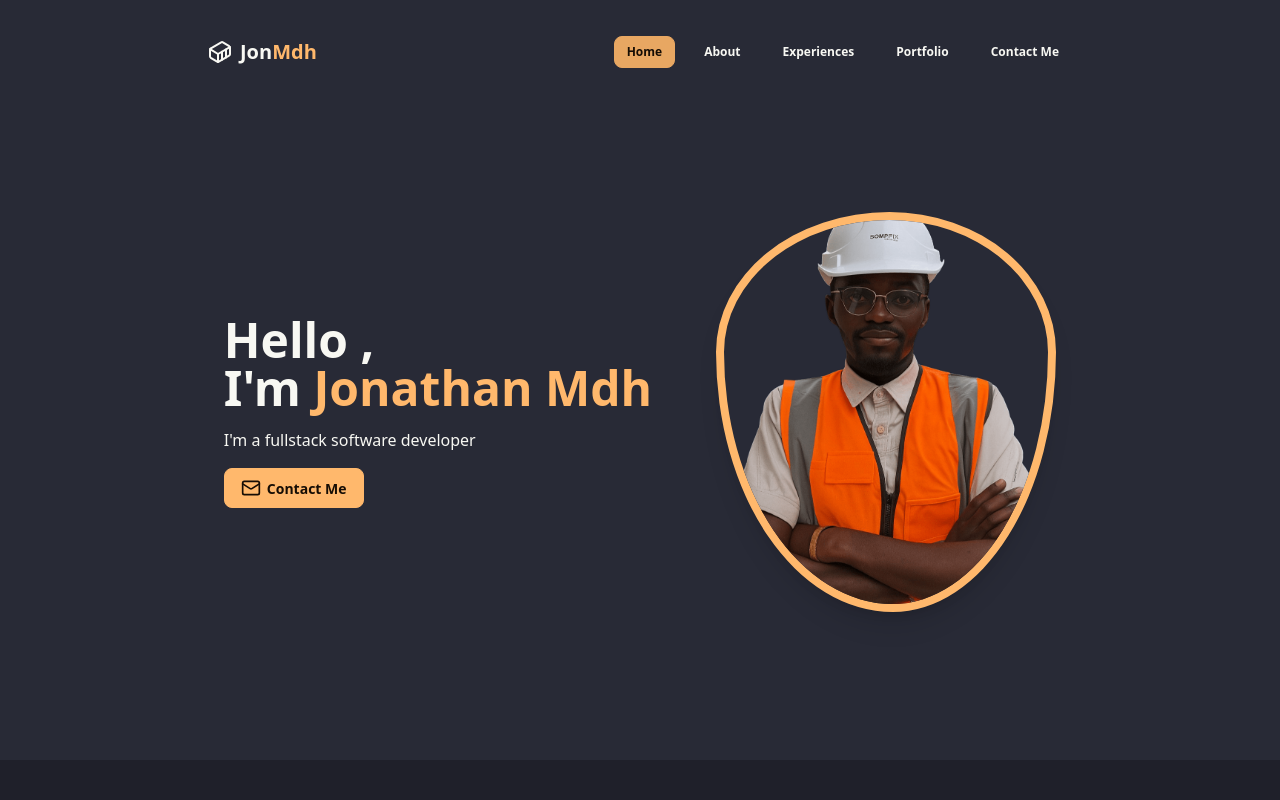
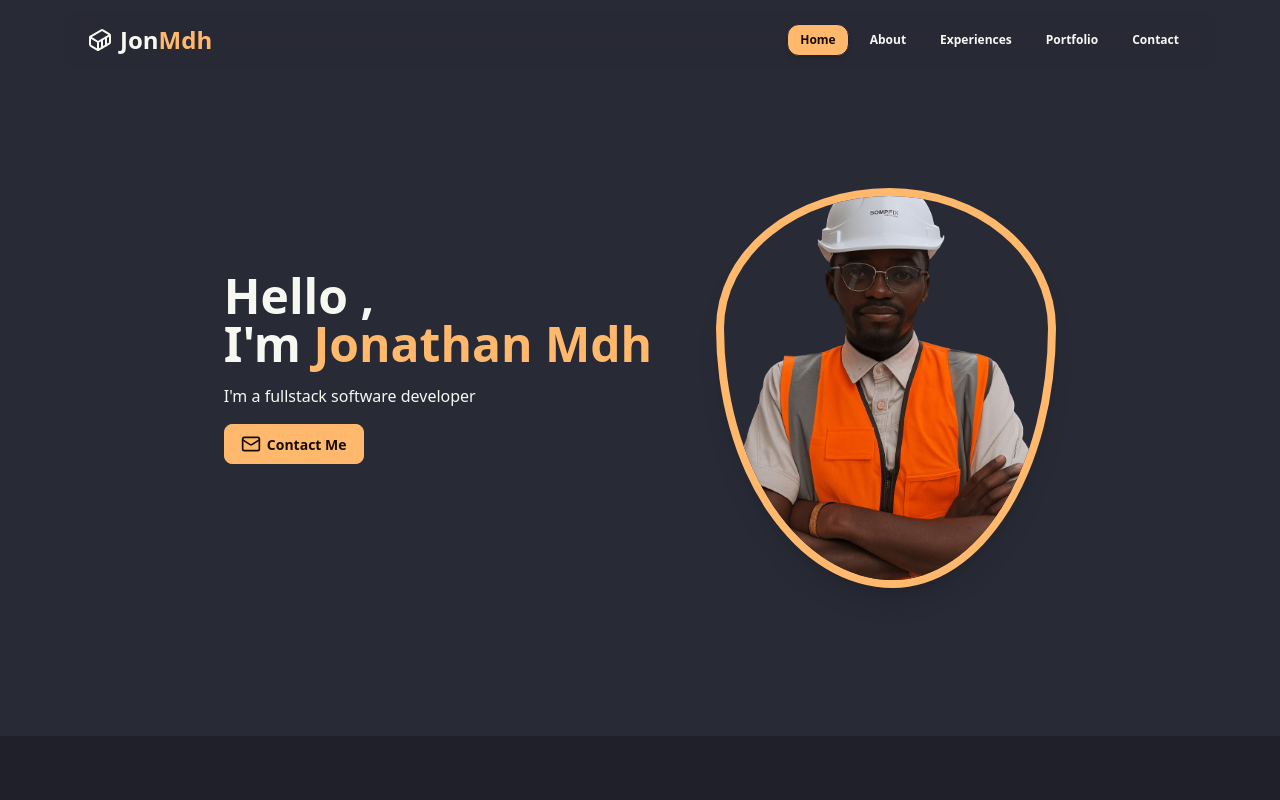
Before and after one commit to ZillaJo/portfolio-react, a React (Vite) app: page / in a window 1280 px wide. Shown: the top 800 px of the page. Built offline with nearby package versions, Linux system fonts and the light colour scheme.

Commit message:
full portfolio site

```diff
--- a/package.json
+++ b/package.json
@@ -14,7 +14,8 @@
     "framer-motion": "^12.29.0",
     "lucide-react": "^0.562.0",
     "react": "^19.2.0",
-    "react-dom": "^19.2.0"
+    "react-dom": "^19.2.0",
+    "react-router-dom": "^7.12.0"
   },
   "devDependencies": {
     "@eslint/js": "^9.39.1",
--- a/src/App.tsx
+++ b/src/App.tsx
@@ -4,6 +4,7 @@ import Home from "./components/Home";
 import Navbar from "./components/Navbar";
 import Portfolio from "./components/Portfolio";
 import Contact from "./components/Contact";
+import Footer from "./components/Footer";
 
 export default function App() {
   return (
@@ -18,6 +19,9 @@ export default function App() {
         <Portfolio />
       </div>
       <Contact />
+      <div className="p-5 md:px-[15%]">
+        <Footer />
+      </div>
     </div>
   );
 }
--- a/src/components/About.tsx
+++ b/src/components/About.tsx
@@ -31,7 +31,7 @@ const aboutSection = [
 
 const About = () => {
   return (
-    <div className="bg-base-300 p-10 mb-10 md:mb-0">
+    <div className="bg-base-300 p-10 mb-10 md:mb-0" id="about">
       <Title title="About Me" />
       <div className=" flex justify-center items-center gap-10 flex-col md:flex-row">
         <div className="hidden md:block mr-10 md:w-1/3">
--- a/src/components/Contact.tsx
+++ b/src/components/Contact.tsx
@@ -3,7 +3,7 @@ import Title from "./Title";
 
 const Contact: React.FC = () => {
   return (
-    <div className="bg-base-300 py-16 px-4">
+    <div className="bg-base-300 py-16 px-4" id="contact">
       <div className="max-w-6xl mx-auto">
         {/* Header */}
         <div className="text-center mb-14">
@@ -116,7 +116,7 @@ const Contact: React.FC = () => {
 
               <button
                 type="submit"
-                className="w-full flex items-center justify-center shadow-2xl gap-2 bg-accent text-white font-semibold py-3 rounded-xl hover:bg-accent-focus transition"
+                className="w-full flex items-center justify-center shadow-2xl gap-2 bg-[#E0A15E] text-[#150C0C] font-semibold py-3 rounded-xl hover:bg-accent-focus transition"
               >
                 <Send size={18} />
                 Send Message
--- a/src/components/Experiences.tsx
+++ b/src/components/Experiences.tsx
@@ -60,7 +60,7 @@ const skills = [
 
 const Experiences = () => {
   return (
-    <div className=" p-10 mb-10 md:mb-0">
+    <div className=" p-10 mb-10 md:mb-0" id="experiences">
       <Title title="Experiences" />
       <div className="flex flex-col-reverse md:flex-row justify-center items-center gap-4">
         <div className="flex flex-wrap justify-center gap-4 items-center md:w-1/3 mt-4 md:mt-0">
--- /dev/null
+++ b/src/components/Footer.tsx
@@ -0,0 +1,31 @@
+import { Container, Github, Linkedin, Twitter } from "lucide-react";
+
+const Footer = () => {
+  return (
+    <footer className="footer sm:footer-horizontal text-neutral-content items-center p-4">
+      <aside className="grid-flow-col items-center">
+        <a href="#" className="flex items-center font-bold text-3xl md:text-xl">
+          <Container className="w-8 h-8" />
+          Jon<span className="text-accent">Mdh</span>
+        </a>
+        <p> © 2026 - All right reserved -</p>
+      </aside>
+
+      <nav>
+        <div className="grid grid-flow-col gap-4">
+          <a href="https://twitter.com" className="hover:text-accent" target="_blank">
+            <Twitter className="w-7 h-7 text-current"/>
+          </a>
+          <a href="https://linkedin.com" className="hover:text-accent" target="_blank">
+            <Linkedin className="w-7 h-7 text-current"/>
+          </a>
+          <a href="https://github.com" className="hover:text-accent" target="_blank">
+            <Github className="w-7 h-7 text-current"/>
+          </a>
+        </div>
+      </nav>
+    </footer>
+  );
+};
+
+export default Footer;
--- a/src/components/Home.tsx
+++ b/src/components/Home.tsx
@@ -3,7 +3,7 @@ import img from "../assets/jo.png";
 
 const Home = () => {
   return (
-    <div>
+    <div id="home">
       <div className="flex flex-col-reverse md:flex-row justify-center items-center md:my-32 my-10">
         <div className="flex flex-col">
           <h1 className="text-4xl md:text-5xl font-bold text-center md:text-left mt-4 md:mt-0">
@@ -21,7 +21,7 @@ const Home = () => {
           <img
             src={img}
             alt="Jonathan Mdh"
-            className="w-80 h-90 object-cover border-8 border-accent shadow-xl md:w-85 md:h-100"
+            className="w-80 h-90 object-cover mt-10 border-8 border-accent shadow-xl md:w-85 md:h-100"
             style={{
                 borderRadius: "51% 49% 48% 52% / 35% 35% 65% 65%"
             }}
--- a/src/components/Navbar.tsx
+++ b/src/components/Navbar.tsx
@@ -1,41 +1,99 @@
-import { Container } from "lucide-react";
+import { useEffect, useState } from "react";
+import { Container, Menu } from "lucide-react";
 
-const Navbar = () => {
+const Navbar: React.FC = () => {
+  const [scrolled, setScrolled] = useState(false);
+  const activeLink = "home";
+
+  useEffect(() => {
+    const onScroll = () => setScrolled(window.scrollY > 10);
+    window.addEventListener("scroll", onScroll);
+    return () => window.removeEventListener("scroll", onScroll);
+  }, []);
+
+  const navItems = [
+    { label: "Home", href: "#home", key: "home" },
+    { label: "About", href: "#about", key: "about" },
+    { label: "Experiences", href: "#experiences", key: "experiences" },
+    { label: "Portfolio", href: "#portfolio", key: "portfolio" },
+    { label: "Contact", href: "#contact", key: "contact" },
+  ];
+
   return (
-    <div className="flex justify-center md:justify-between items-center p-4">
-      <a href="#" className="flex items-center font-bold text-3xl md:text-xl">
-        <Container className="mr-2" />
+    <header className="fixed top-3 left-1/2 -translate-x-1/2 z-50 w-full">
+      <nav
+        className={`
+          max-w-6xl mx-auto
+          px-6
+          backdrop-blur-md
+          rounded-2xl
+          transition-all duration-300
+          ${
+            scrolled
+              ? "bg-base-100/90 shadow-xl ring-1 ring-base-300/50"
+              : "bg-base-100/70"
+          }
+        `}
+      >
+        <div className="flex items-center justify-between py-3">
+          {/* Logo - left */}
+          <a href="#home" className="flex items-center text-2xl font-bold">
+            <div className="mr-2">
+              <Container />
+            </div>
             Jon<span className="text-accent">Mdh</span>
           </a>
 
-      <ul className="hidden md:flex space-x-4">
-        <li>
-          <a href="#home" className="btn btn-sm btn-active btn-accent">
-            Home
+          {/* Desktop menu - right */}
+          <ul className="hidden md:flex items-center gap-2">
+            {navItems.map((item) => (
+              <li key={item.key}>
+                <a
+                  href={item.href}
+                  className={`
+                    btn btn-sm rounded-xl transition-all
+                    ${
+                      activeLink === item.key
+                        ? "bg-accent text-accent-content shadow-md"
+                        : "btn-ghost hover:bg-base-200"
+                    }
+                  `}
+                >
+                  {item.label}
                 </a>
               </li>
-        <li>
-          <a href="#about" className="btn btn-sm btn-ghost">
-            About
+            ))}
+          </ul>
+
+          {/* Mobile menu - right */}
+          <div className="md:hidden dropdown dropdown-end">
+            <label tabIndex={0} className="btn btn-ghost rounded-xl">
+              <Menu />
+            </label>
+            <ul
+              tabIndex={0}
+              className="menu dropdown-content mt-4 p-2
+                         bg-base-100 rounded-xl shadow-lg w-52"
+            >
+              {navItems.map((item) => (
+                <li key={item.key}>
+                  <a
+                    href={item.href}
+                    className={
+                      activeLink === item.key
+                        ? "bg-accent text-accent-content"
+                        : ""
+                    }
+                  >
+                    {item.label}
                   </a>
                 </li>
-        <li>
-          <a href="#experiences" className="btn btn-sm btn-ghost">
-            Experiences
-          </a>
-        </li>
-        <li>
-          <a href="#portfolio" className="btn btn-sm btn-ghost">
-            Portfolio
-          </a>
-        </li>
-        <li>
-          <a href="#contact" className="btn btn-sm btn-ghost">
-            Contact Me
-          </a>
-        </li>
+              ))}
             </ul>
           </div>
+        </div>
+      </nav>
+    </header>
   );
 };
 
--- a/src/components/Portfolio.tsx
+++ b/src/components/Portfolio.tsx
@@ -62,15 +62,15 @@ const projects = [
     demoLink: "#",
     repoLink: "#",
     image: img6,
-  }
+  },
 ];
 
 const Portfolio = () => {
   return (
-    <div className="">
+    <div className="" id="portfolio">
       <Title title="Portfolio" />
       <div className="grid md:grid-cols-3 gap-6">
-        {projects.map((project) => (
+        {projects.map((project,idx) => (
           <div
             key={project.id}
             className="bg-base-300 p-5 h-fit rounded-xl shadow-2xl"
@@ -81,26 +81,18 @@ const Portfolio = () => {
               className="rounded-xl w-full h-56 object-cover"
             />
             <div>
-                <h1 className="text-xl font-bold my-2">
-                    {project.title}
-                </h1>
-                <p className="text-sm">
-                    {project.description}
-                </p>
+              <h1 className="text-xl font-bold my-2">{project.title}</h1>
+              <p className="text-sm">{project.description}</p>
             </div>
             <div className="flex flex-wrap gap-2 my-2">
-                {project.technologies.map((tech) => (
-                    <span
-                        className="badge badge-accent badge-sm"
-                    >
-                        {tech}
-                    </span>
+              {project.technologies.map((tech,index) => (
+                <span key={index} className="badge badge-accent badge-sm">{tech}</span>
               ))}
             </div>
             <div className="flex gap-2 mt-4 justify-center">
               <a
                 href={project.demoLink}
-                    className="btn btn-primary w-2/3 "
+                className="btn bg-[#E0A15E] text-[#150C0C] w-2/3 "
                 target="_blank"
               >
                 Live Demo
--- a/src/index.css
+++ b/src/index.css
@@ -3,3 +3,7 @@
 @plugin "daisyui" {
   themes: all;
 }
+
+#submit {
+  color : 150C0C;
+}
```
Also changed, not shown: 1 other file (tests, documents, lock files or other folders). Lines whose indentation alone changed are shown as unchanged.
